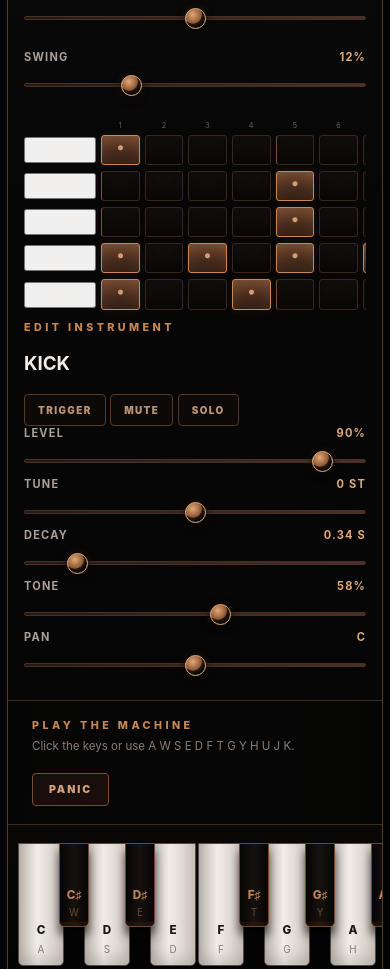
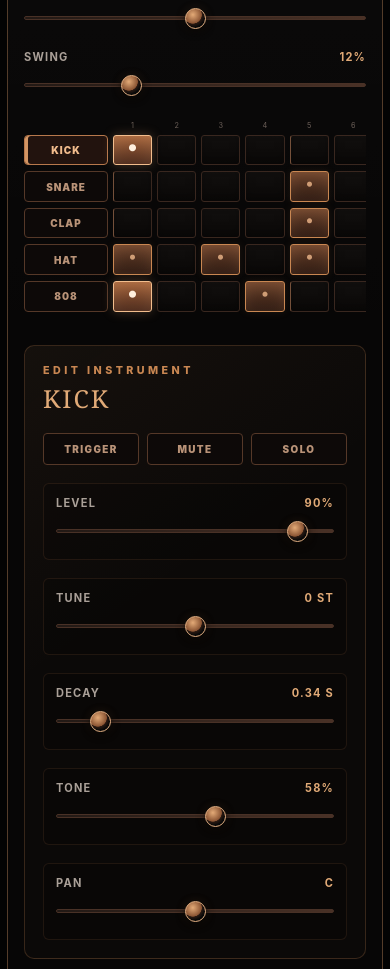
Before and after one commit to FreakyHydra/Howling-Whispers-Analog, a website built with Vite: page index.html in a window 390 px wide. Shown: the part 2441-3410 px from the top of the page. Built offline with nearby package versions, Linux system fonts and the light colour scheme.

Commit message:
Style editable drum channels and accents

```diff
--- a/src/sequencer/style.css
+++ b/src/sequencer/style.css
@@ -6,30 +6,29 @@
     rgba(8, 7, 7, .96);
 }
 
-.sequencer-head {
+.sequencer-head,
+.voice-editor-head {
   display: flex;
   align-items: flex-end;
   justify-content: space-between;
   gap: 18px;
-  margin-bottom: 18px;
 }
 
-.sequencer-title {
-  margin: 0;
-  min-width: 280px;
-}
+.sequencer-head { margin-bottom: 18px; }
+.sequencer-title { margin: 0; min-width: 280px; }
 
-.sequencer-actions {
+.sequencer-actions,
+.voice-actions {
   display: flex;
   flex-wrap: wrap;
   justify-content: flex-end;
   gap: 8px;
 }
 
-.seq-action {
+.seq-action,
+.lane-select {
   border: 1px solid #553828;
   border-radius: 4px;
-  padding: 9px 13px;
   color: #b99378;
   background: #0d0908;
   font-size: .62rem;
@@ -38,16 +37,22 @@
   cursor: pointer;
 }
 
-.seq-action:hover {
-  border-color: var(--copper-bright);
-  color: var(--copper-bright);
-}
+.seq-action { padding: 9px 13px; }
+.seq-action:hover,
+.lane-select:hover { border-color: var(--copper-bright); color: var(--copper-bright); }
 
 .seq-action.primary {
   border-color: #94603c;
   color: #f0bb8c;
   background: #1b100c;
   box-shadow: inset 0 0 18px rgba(201,135,82,.08);
+}
+
+.seq-action.toggle.active {
+  border-color: #d99862;
+  color: #ffd0a8;
+  background: #3a1f14;
+  box-shadow: 0 0 12px rgba(201,135,82,.18);
 }
 
 .sequencer-controls {
@@ -58,18 +63,14 @@
 }
 
 .control.compact { margin: 0; }
-
-.sequence-grid {
-  overflow-x: auto;
-  padding-bottom: 5px;
-}
+.sequence-grid { overflow-x: auto; padding-bottom: 5px; }
 
 .sequence-ruler,
 .sequence-row {
   display: grid;
-  grid-template-columns: 72px repeat(16, minmax(30px, 1fr));
+  grid-template-columns: 84px repeat(16, minmax(30px, 1fr));
   gap: 5px;
-  min-width: 770px;
+  min-width: 790px;
   align-items: center;
 }
 
@@ -82,10 +83,18 @@
 
 .sequence-row { margin-bottom: 6px; }
 
-.sequence-row strong {
-  color: #9c8e85;
-  font-size: .62rem;
-  letter-spacing: .12em;
+.lane-select {
+  height: 100%;
+  min-height: 28px;
+  padding: 5px 7px;
+  letter-spacing: .1em;
+}
+
+.lane-select.selected {
+  border-color: #b7784c;
+  color: #f0bb8c;
+  background: #22130e;
+  box-shadow: inset 3px 0 #d39563;
 }
 
 .seq-step {
@@ -93,9 +102,7 @@
   min-height: 28px;
   border: 1px solid #39271f;
   border-radius: 3px;
-  background:
-    linear-gradient(180deg, rgba(255,255,255,.025), transparent),
-    #0b0908;
+  background: linear-gradient(180deg, rgba(255,255,255,.025), transparent), #0b0908;
   box-shadow: inset 0 -5px 10px rgba(0,0,0,.28);
   cursor: pointer;
   transition: border-color .08s ease, background .08s ease, box-shadow .08s ease, transform .08s ease;
@@ -108,40 +115,68 @@
   background:
     radial-gradient(circle at 50% 42%, rgba(239,184,139,.8) 0 2px, transparent 3px),
     linear-gradient(180deg, #6f452d, #2a1811);
-  box-shadow:
-    inset 0 0 14px rgba(236,170,117,.13),
-    0 0 8px rgba(201,135,82,.12);
+  box-shadow: inset 0 0 14px rgba(236,170,117,.13), 0 0 8px rgba(201,135,82,.12);
 }
 
-.seq-step.playhead {
-  outline: 1px solid rgba(225,170,119,.76);
-  outline-offset: 2px;
-  transform: translateY(-1px);
+.seq-step.accent {
+  border-color: #f2bd8d;
+  background:
+    radial-gradient(circle at 50% 42%, #fff0df 0 3px, transparent 4px),
+    linear-gradient(180deg, #a7663d, #472619);
+  box-shadow: 0 0 12px rgba(225,170,119,.28), inset 0 0 18px rgba(255,205,160,.12);
 }
 
-.seq-step.active.playhead {
-  box-shadow:
-    inset 0 0 18px rgba(236,170,117,.22),
-    0 0 14px rgba(225,170,119,.3);
+.seq-step.playhead { outline: 1px solid rgba(225,170,119,.76); outline-offset: 2px; transform: translateY(-1px); }
+.seq-step.active.playhead { box-shadow: inset 0 0 18px rgba(236,170,117,.22), 0 0 14px rgba(225,170,119,.3); }
+
+.voice-editor {
+  margin-top: 22px;
+  padding: 18px;
+  border: 1px solid rgba(201,135,82,.23);
+  border-radius: 10px;
+  background: linear-gradient(145deg, rgba(201,135,82,.055), transparent 40%), #0b0908;
+}
+
+.voice-editor-head { margin-bottom: 18px; }
+.voice-editor-head .eyebrow { margin-bottom: 4px; }
+.voice-editor h3 {
+  margin: 0;
+  color: var(--copper-bright);
+  font-family: Georgia, "Times New Roman", serif;
+  font-size: 1.55rem;
+  font-weight: 400;
+  letter-spacing: .08em;
+}
+
+.voice-controls {
+  display: grid;
+  grid-template-columns: repeat(5, minmax(120px, 1fr));
+  gap: 18px;
+}
+
+.voice-control {
+  padding: 12px;
+  border: 1px solid rgba(201,135,82,.12);
+  border-radius: 6px;
+  background: rgba(0,0,0,.18);
+}
+
+@media (max-width: 1000px) {
+  .voice-controls { grid-template-columns: repeat(3, minmax(130px, 1fr)); }
 }
 
 @media (max-width: 900px) {
-  .sequencer-head {
-    align-items: flex-start;
-    flex-direction: column;
-  }
-
-  .sequencer-actions { justify-content: flex-start; }
+  .sequencer-head,
+  .voice-editor-head { align-items: flex-start; flex-direction: column; }
+  .sequencer-actions,
+  .voice-actions { justify-content: flex-start; }
 }
 
 @media (max-width: 560px) {
   .sequencer { padding: 19px 16px; }
-
-  .sequencer-controls {
-    grid-template-columns: 1fr;
-    gap: 16px;
-  }
-
-  .sequencer-actions { width: 100%; }
+  .sequencer-controls { grid-template-columns: 1fr; gap: 16px; }
+  .sequencer-actions,
+  .voice-actions { width: 100%; }
   .seq-action { flex: 1; }
+  .voice-controls { grid-template-columns: 1fr; }
 }
```
